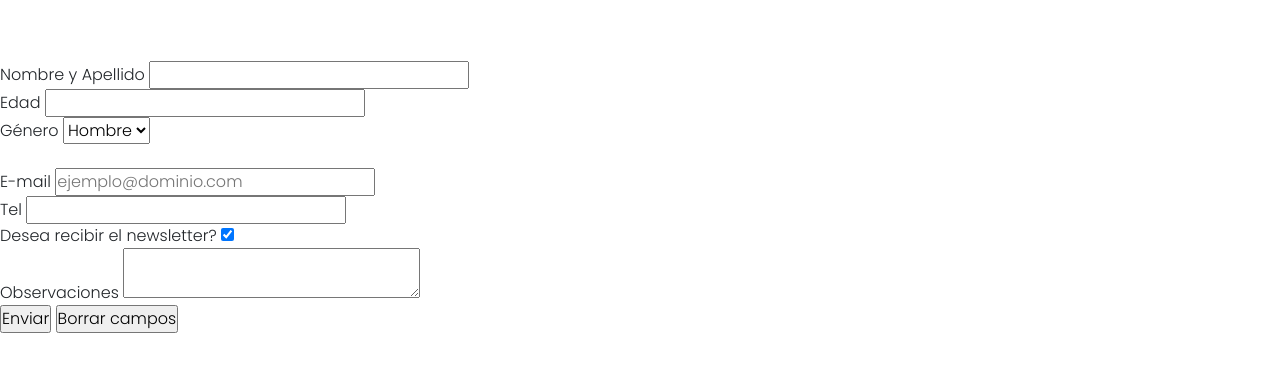
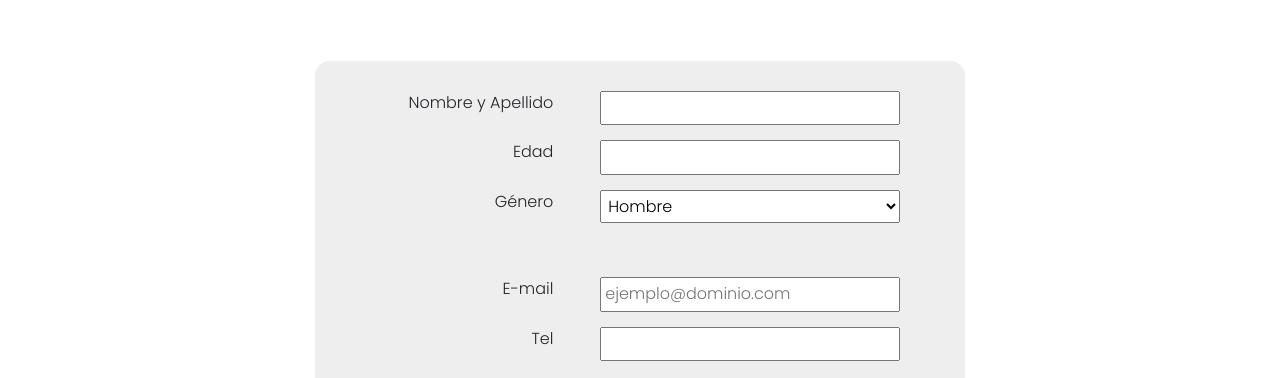
Before and after one commit to jeepers22/proyecto-cissab, a website: page secciones/contacto.html in a window 1280 px wide. Shown: the part 271-649 px from the top of the page. Drawn offline with nearby package versions, Linux system fonts and the light colour scheme.

Commit message:
Sección contacto con scss lista

```diff
--- /dev/null
+++ b/scss/sections/_contacto.scss
@@ -0,0 +1,70 @@
+.form-container {
+    background-color: $color-grey;
+    width: 80%;
+    margin: 0 auto;
+    max-width: 650px;
+    padding: 10px 0;
+    border-radius: 25px;
+    .form-info {
+        margin: 5px 10%;
+        .form-info-stretch {
+            width: 100%;
+            padding: .2em;
+        }
+        textarea {
+            height: 120px;
+            resize: none;
+        }
+    }
+    .form-info-heigh-stretch {
+        margin: 20px 10%;
+        label {
+            margin-right: 15px;
+        }
+        input {
+            margin-right: 5px;
+        }
+    }
+    .form-buttons {
+        margin: 5px 10%;
+        text-align: center;
+        input {
+            font-family: $ff-primary;
+            font-size: 1rem;
+            padding: .1em .5em;
+            color: $color-white;
+            background-color:$color-secondary;
+            border: none;
+            border-radius: 5px;
+        }
+        .none-display {
+            display: none;
+        }
+    }
+}
+
+@include media-md {
+    .form-container {
+        padding: 15px 0;
+        border-radius: 15px;
+        .form-info {
+            display: grid;
+            grid-template-columns: 1fr 2fr;
+            justify-items: flex-end;
+            margin: 15px 10%;
+            .form-info-stretch {
+                width: 300px;
+            }
+        }
+        .form-buttons {
+            margin: 15px 10%;
+            margin-top: 30px;
+            input {
+                margin: 0 10px;
+            }
+            .none-display {
+                display: inline-block;
+            }
+        }
+    }
+}
--- a/scss/style.scss
+++ b/scss/style.scss
@@ -14,4 +14,5 @@
 @import "./sections/presentation";
 @import "./sections/inicio";
 @import "./sections/cultura";
+@import "./sections/contacto";
 @import "./sections/footer";
```
Also changed, not shown: css/style.css, 1 other file.
